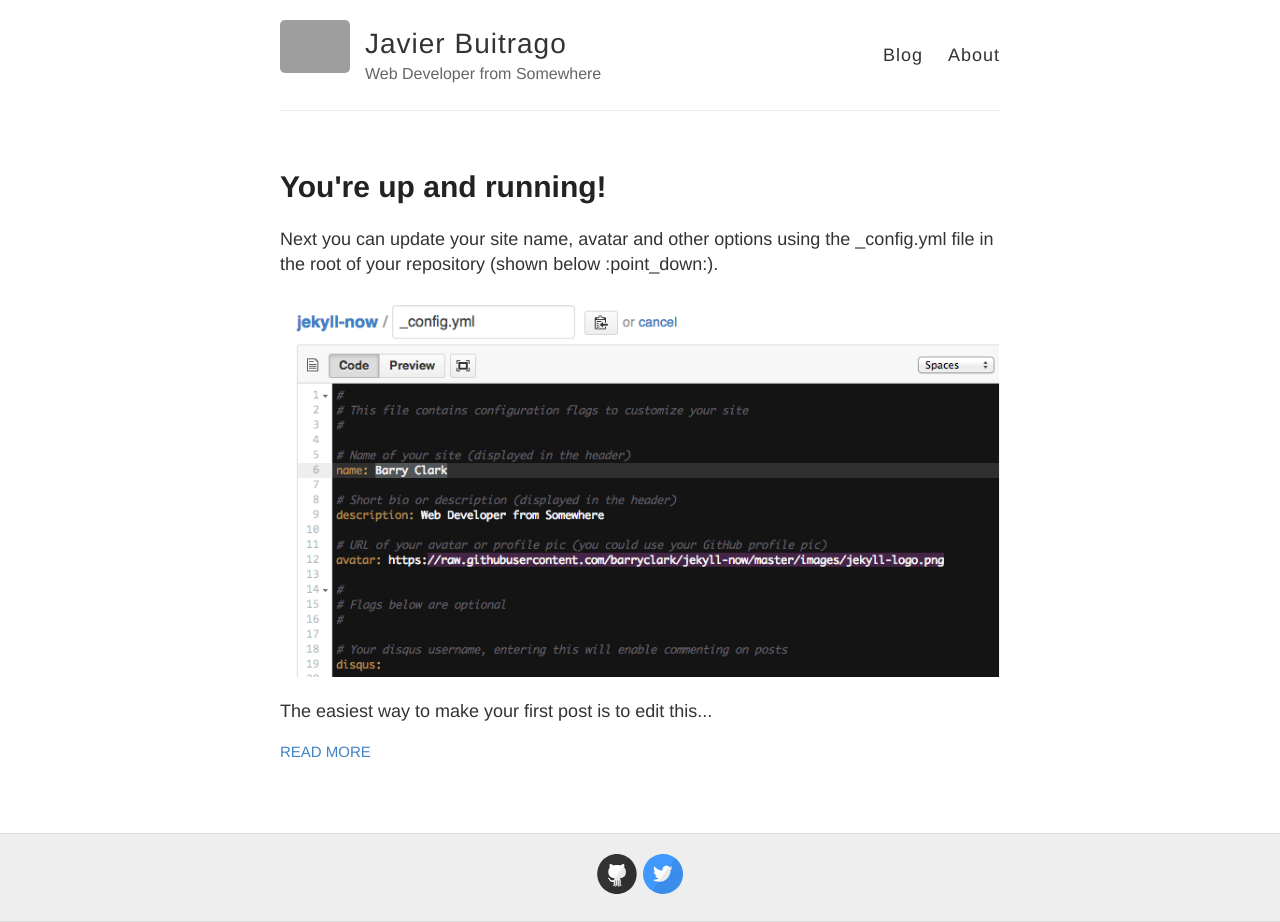
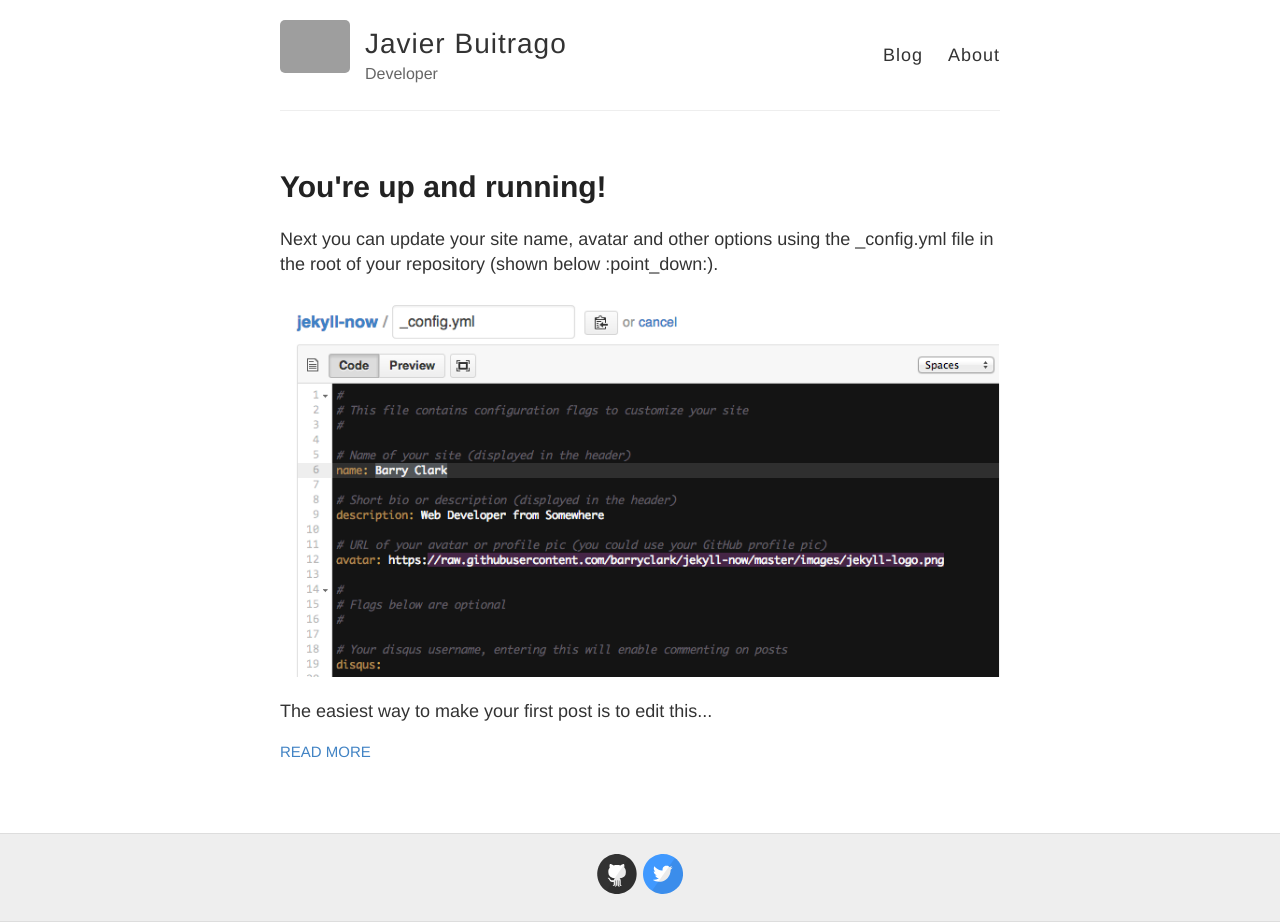
Before and after one commit to javpaw/javpaw-old.github.io, a Jekyll site: the page built from index.html, in a window 1280 px wide. Built offline with Jekyll 4.4.1, drawn with Linux system fonts in a browser that asks for light colours; Markdown is read by kramdown in place of the engine named in the settings; grey boxes are pictures that could not be loaded.

Commit message:
Update _config.yml

```diff
--- a/_config.yml
+++ b/_config.yml
@@ -6,7 +6,7 @@
 name: Javier Buitrago
 
 # Short bio or description (displayed in the header)
-description: Web Developer from Somewhere
+description: Developer
 
 # URL of your avatar or profile pic (you could use your GitHub profile pic)
 avatar: https://raw.githubusercontent.com/barryclark/jekyll-now/master/images/jekyll-logo.png
```
